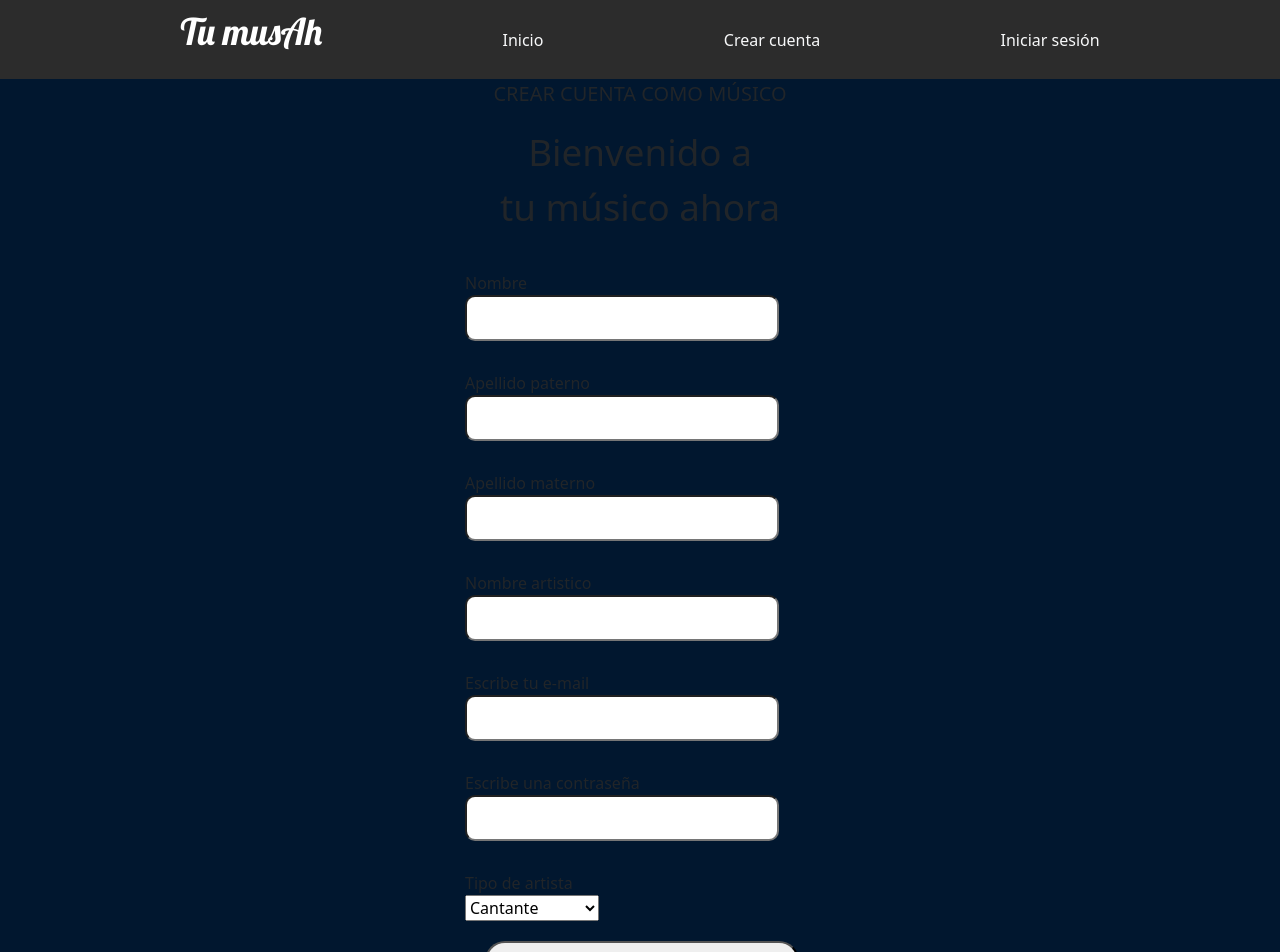
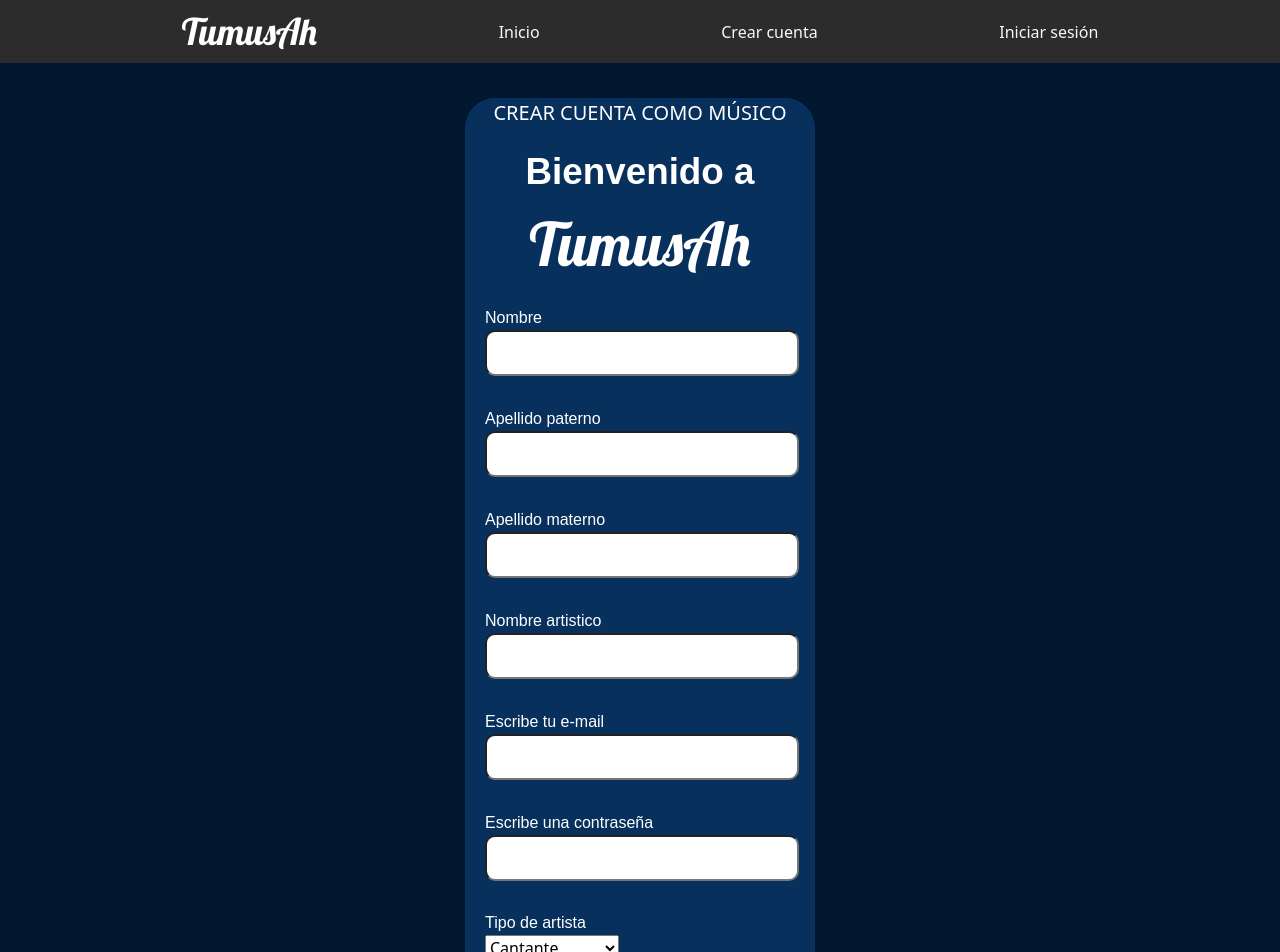
Before and after one commit to Kodemia-MusicApp/MusicApp-FrontEnd, a React (Create React App) app: page /crearcuenta/musican in a window 1280 px wide. Shown: the top 952 px of the page. Built offline with nearby package versions, Linux system fonts and the light colour scheme; no server answers; a web font is replaced by a local one.

Commit message:
Estilos y MusicanPaid EVent component

```diff
--- /dev/null
+++ b/src/Components/MusicianPaidEvents/MusicianPaidEvents.jsx
@@ -0,0 +1,21 @@
+import React from 'react'
+import './MusicianPaidEvents.scss'
+
+export const MusicianPaidEvents = () => {
+    return (
+        <div className="MusicianPaidEvents">
+            <div className="MusicianPaidEvents-Container">
+                <div className="MusicianPaidEvents-Content">
+                    <div className="cardMusicianPaidEvents">
+                        <p className="reservedtext">DATOS DEL CLIENTE</p>
+                        <p className="reservedtext">Tipo de evento: Boda</p>
+                        <p className="reservedtext">Cliente: Carlos Doe</p>
+                        <p className="reservedtext">Direccion: Lorem Itsum</p>
+                        <p className="reservedtext">Ciudad: CDMX</p>
+                        <p className="reservedtext">Fecha: 23 junio de 1 pm a 8pm</p>
+                    </div>
+                </div>
+            </div>
+        </div>
+    )
+}
--- /dev/null
+++ b/src/Components/MusicianPaidEvents/MusicianPaidEvents.scss
@@ -0,0 +1,10 @@
+@import '../../scss/variables.scss';
+
+
+.cardMusicianPaidEvents{
+background-color: $cards-color;
+padding: 10px;
+color: white;
+border-radius: 30px;
+margin-top: 15px;
+}
--- a/src/Components/Navbar/Navbar.jsx
+++ b/src/Components/Navbar/Navbar.jsx
@@ -28,7 +28,7 @@ export const Navbar = () => {
     return (
         <div className="d-flex justify-content-between py-1 align-items-center bg-navbar">
             <img src="" alt="" />
-            <p className="NombreApp">Tu musAh</p>
+            <p className="NombreApp">TumusAh</p>
             <Link to="/" className="text-decoration-none text-light">
                 Inicio
             </Link>
--- a/src/Components/Navbar/Navbar.scss
+++ b/src/Components/Navbar/Navbar.scss
@@ -10,3 +10,13 @@
 .bg-navbar {
     background-color: rgb(44,44,44);
 }
+
+.NombreApp{
+    text-align: center;
+   font-family: 'Lobster', cursive;
+    font-weight: 500;
+    font-size: 40px;
+    color: white;
+    padding: 0;
+    margin: 0;
+}
--- a/src/Pages/CreateAccount/CreateAccount.jsx
+++ b/src/Pages/CreateAccount/CreateAccount.jsx
@@ -13,7 +13,7 @@ export const CreateAccount = () => {
                 <div className="CreateAccount-Container">
                     <p className="CreateAccount-Title">CREAR CUENTA</p>
                     <p className="Bienvenida">Bienvenido a</p>
-                    <p className="NombreApp">Tu musAh</p>
+                    <p className="NombreApp1">TumusAh</p>
 
                     <div className="usuarios">
                         <div className="SoyCliente">
--- a/src/Pages/CreateAccount/CreateAccount.scss
+++ b/src/Pages/CreateAccount/CreateAccount.scss
@@ -81,9 +81,11 @@
     color: white;
 
 }
-.NombreApp{
+.NombreApp1{
+    text-align: center;
    font-family: 'Lobster', cursive;
     font-weight: 500;
+    font-size: 60px;
     color: white;}
 //BUTTON///
 .registrate {
--- a/src/Pages/CreateAccountMusician/CreateAccountMusician.jsx
+++ b/src/Pages/CreateAccountMusician/CreateAccountMusician.jsx
@@ -37,13 +37,14 @@ export const CreateAccountMusician = () => {
             <Navbar />
             <div className="CreateAccountMusician">
                 <div className="CreateAccountMusician-Container">
-                    <p className="Login-Title">CREAR CUENTA COMO MÚSICO</p>
 
-                    <p className="Bienvenida1">Bienvenido a</p>
-                    <p className="Bienvenida2">tu músico ahora</p>
                     <div className="CreateAccountMusicianFormulario">
+
                         <form className="CreateAccountMusicianForm">
-                            <label>Nombre</label>
+                        <p className="Login-Title">CREAR CUENTA COMO MÚSICO</p>
+                        <p className="Bienvenida">Bienvenido a</p>
+                        <p className="NombreApp1">TumusAh</p>
+                            <label className='labelCreateMusician'>Nombre</label>
                             <input
                                 type="text"
                                 className="createMusician"
@@ -55,7 +56,7 @@ export const CreateAccountMusician = () => {
                                 }}
                             />
 
-                            <label>Apellido paterno</label>
+                            <label className='labelCreateMusician'>Apellido paterno</label>
                             <input
                                 type="text"
                                 className="createMusician"
@@ -67,7 +68,7 @@ export const CreateAccountMusician = () => {
                                 }}
                             />
 
-                            <label>Apellido materno</label>
+                            <label className='labelCreateMusician'>Apellido materno</label>
                             <input
                                 type="text"
                                 className="createMusician"
@@ -79,7 +80,7 @@ export const CreateAccountMusician = () => {
                                 }}
                             />
 
-                            <label>Nombre artistico</label>
+                            <label className='labelCreateMusician'>Nombre artistico</label>
                             <input
                                 type="text"
                                 className="createMusician"
@@ -91,7 +92,7 @@ export const CreateAccountMusician = () => {
                                 }}
                             />
 
-                            <label>Escribe tu e-mail</label>
+                            <label className='labelCreateMusician'>Escribe tu e-mail</label>
                             <input
                                 type="text"
                                 className="createMusician"
@@ -103,7 +104,7 @@ export const CreateAccountMusician = () => {
                                 }}
                             />
 
-                            <label>Escribe una contraseña</label>
+                            <label className='labelCreateMusician'>Escribe una contraseña</label>
                             <input
                                 type="password"
                                 className="createMusician"
--- a/src/Pages/CreateAccountMusician/CreateAccountMusician.scss
+++ b/src/Pages/CreateAccountMusician/CreateAccountMusician.scss
@@ -1,14 +1,22 @@
+/////SASS
+@import '../../scss/variables.scss';
+
+
 //CONTAINERS
 
 
 .CreateAccountMusicianFormulario {
     display: flex;
     justify-content: center;
+
 }
 
 .CreateAccountMusicianForm {
     margin-top: 35px;
     width: 350px;
+    background-color: $cards-color;
+    border-radius: 30px;
+
 }
 
 //INPUTS///
@@ -18,6 +26,11 @@
     border-radius: 10px;
     align-items: center;
     margin-bottom: 30px;
+    margin-left: 20px;
+}
+
+.Tipoartista{
+    margin-left: 20px;
 }
 //TEXTOS
 .Bienvenida2 {
@@ -26,15 +39,20 @@
     text-align: center;
     margin: 0;
 }
-.Bienvenida1 {
-    font-size: 2.3rem;
-    font-style: normal;
-    text-align: center;
-    margin: 0;
+.labelCreateMusician {
+    margin-left: 20px;
+    font-weight: 500;
+    color:white;
+    font-family: Oswald, sans-serif;
 }
 
 .tipoArtista {
     display: block;
+    margin-left: 20px;
+    font-weight: 500;
+    color:white;
+    font-family: Oswald, sans-serif;
+
 }
 //BOTON//
 .BotonGeneral {
--- a/src/Pages/CreateAccountUser/CreateAccountUser.jsx
+++ b/src/Pages/CreateAccountUser/CreateAccountUser.jsx
@@ -46,8 +46,8 @@ export const CreateAccountUser = () => {
 
                         <form className="CreateAccountUserForm">
                         <p className="Login-Title">CREAR CUENTA COMO CLIENTE</p>
-                        <p className="Bienvenida1">Bienvenido a</p>
-                         <p className="Bienvenida2">tu músico ahora</p>
+                        <p className="Bienvenida">Bienvenido a</p>
+                         <p className="NombreApp1">TumusAh</p>
                             <label className="labelCreateUse">Nombre</label>
                             <input
                                 type="text"
--- a/src/Pages/CreateAccountUser/CreateAccountUser.scss
+++ b/src/Pages/CreateAccountUser/CreateAccountUser.scss
@@ -12,13 +12,18 @@
 .CreateAccountUserForm {
     margin-top: 35px;
     width: 350px;
-    background-color: red;
+    border-radius: 30px;
+    background-color: $cards-color;
 }
 
 //BOTONES
 .BotonGeneral {
     margin-left: 20px;
     margin-bottom: 20px;
+    background-color: $generalbutton-color;
+    font-weight: 600;
+    color:black;
+    font-family: Oswald, sans-serif;
 }
 
 //INPUTS///
@@ -34,4 +39,10 @@
 
 .labelCreateUse {
     margin-left: 20px;
+    font-weight: 500;
+    color:white;
+    font-family: Oswald, sans-serif;
 }
+.Login-Title{
+    color:white
+}
--- a/src/Pages/MusicianEvents/MusicianEvents.jsx
+++ b/src/Pages/MusicianEvents/MusicianEvents.jsx
@@ -4,6 +4,7 @@ import { AppContext } from '../../Context/AppContext'
 import axios from 'axios'
 import { useNavigate } from 'react-router-dom'
 import Alert from 'react-bootstrap/Alert'
+import {MusicianPaidEvents} from  '../../Components/MusicianPaidEvents/MusicianPaidEvents'
 export const MusicianEvents = () => {
     const Context = React.useContext(AppContext)
     const [events, setEvents] = React.useState([])
@@ -169,7 +170,12 @@ export const MusicianEvents = () => {
                         </div>
                     ))}
                 </div>
-                <h2>OTros eventos</h2>
+                <div>
+                <h2>Otros eventos</h2>
+                <MusicianPaidEvents/>
+                <MusicianPaidEvents/>
+                </div>
+
             </section>
         </>
     )
```
Also changed, not shown: 1 other file (tests, documents, lock files or other folders).
